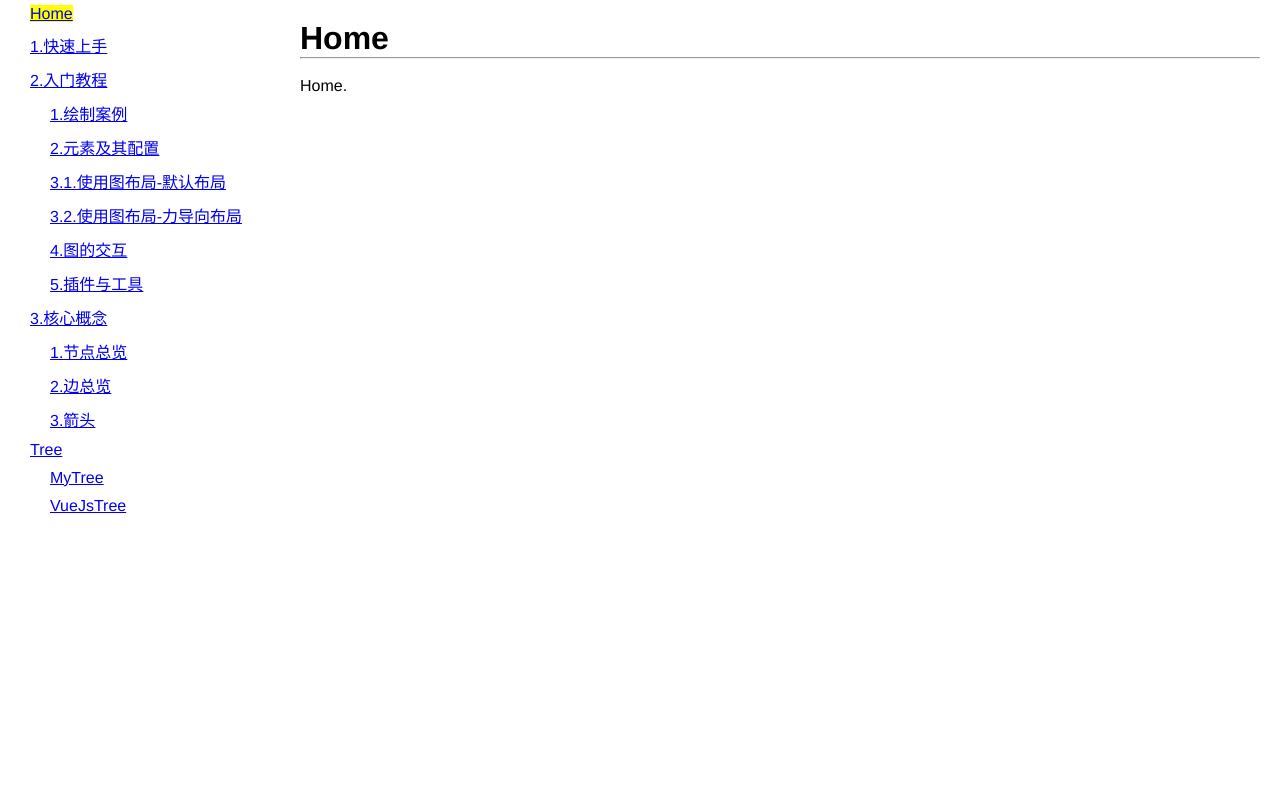
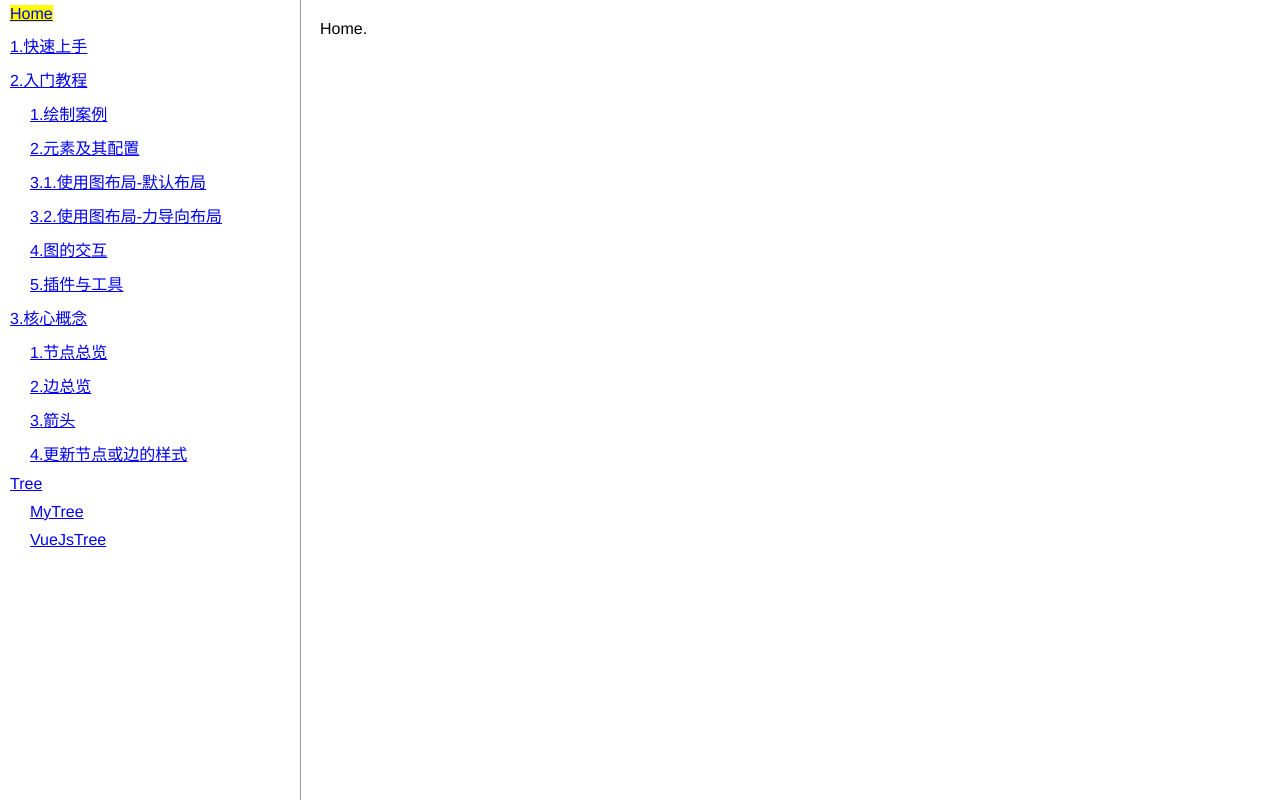
Before and after one commit to yuanlee301415/g6-pre-dev2, a Vue app: page / in a window 1280 px wide. Built offline with nearby package versions, Linux system fonts and the light colour scheme.

Commit message:
Update: 侧边栏样式

```diff
--- a/src/components/NavBar/index.vue
+++ b/src/components/NavBar/index.vue
@@ -46,9 +46,10 @@
 <style scoped>
 .nav-bar {
   width: 100%;
-  padding: 0 20px;
   height: 100%;
-  position: fixed;
+  position: absolute;
+  top: 0;
+  bottom: 0;
   overflow: auto;
   border-right: 1px solid #999;
 }
--- a/src/layout/index.vue
+++ b/src/layout/index.vue
@@ -4,9 +4,6 @@
           <nav-bar></nav-bar>
         </div>
         <div class="content">
-            <h1>{{ title }}</h1>
-            <hr>
-            <br>
             <transition name="fade-transform" mode="out-in">
                 <template>
                     <router-view :key="key" />
@@ -25,10 +22,10 @@
     },
     computed: {
       key() {
-        return this.$route.path
+        return this.$route.fullPath
       },
       title() {
-        // console.log('$route:', this.$route)
+        console.log('$route:', this.$route)
         return this.$route.meta.title
       }
     }
@@ -37,9 +34,11 @@
 
 <style scoped>
 .side {
-  width: 250px;
+  position: absolute;
+  width: 300px;
+  height: 100vh;
 }
 .content {
-  padding:20px 20px 20px 300px;
+  padding:20px 20px 20px 320px;
 }
 </style>
--- a/src/router/index.js
+++ b/src/router/index.js
@@ -97,6 +97,11 @@ const routes = [
                 path: '3.arrow',
                 name: '3.箭头',
                 component: () => import('@/views/3.middle/3.arrow')
+            },
+            {
+                path: '4.updateElement',
+                name: '4.更新节点或边的样式',
+                component: () => import('@/views/3.middle/4.updateElement')
             }
         ]
     },
```
